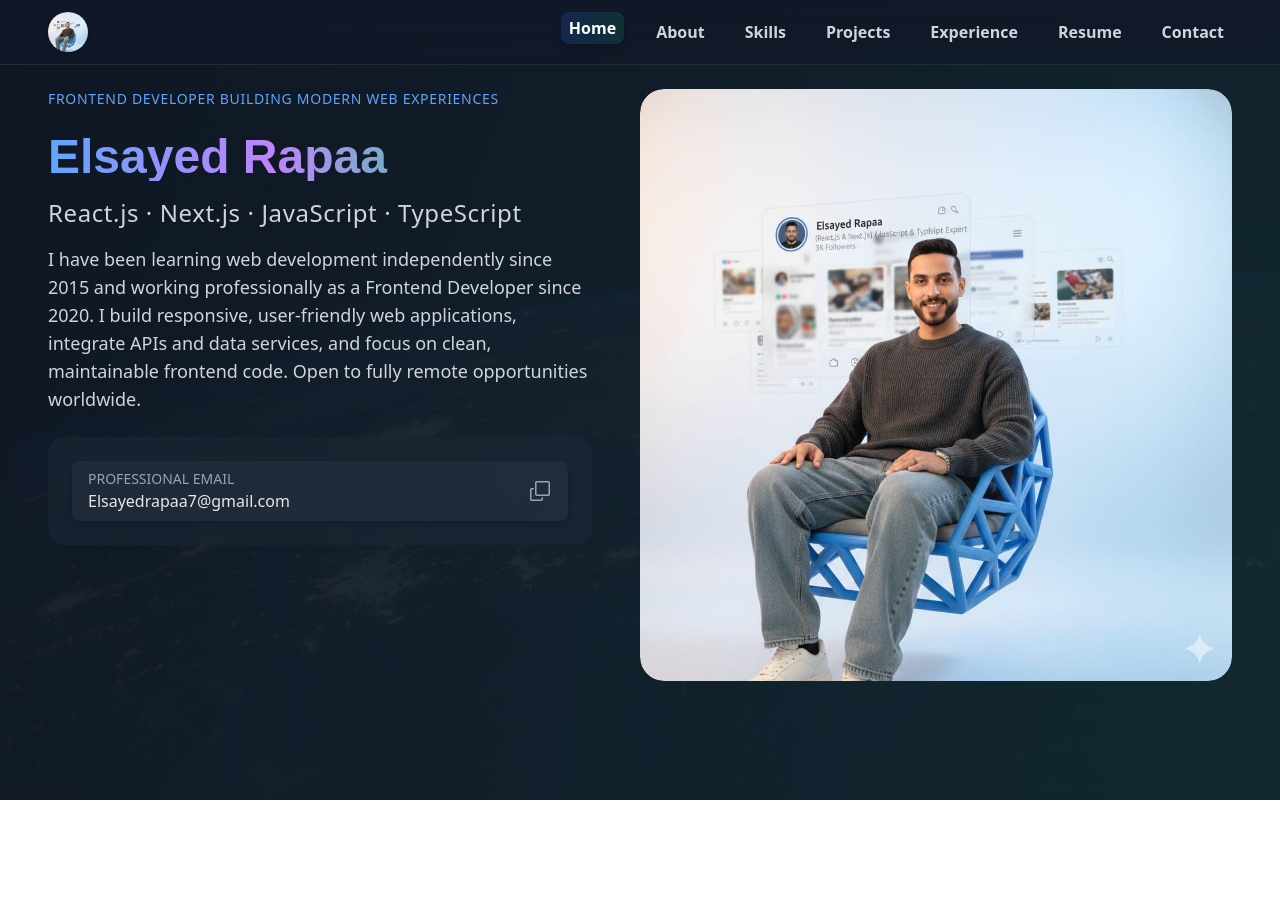
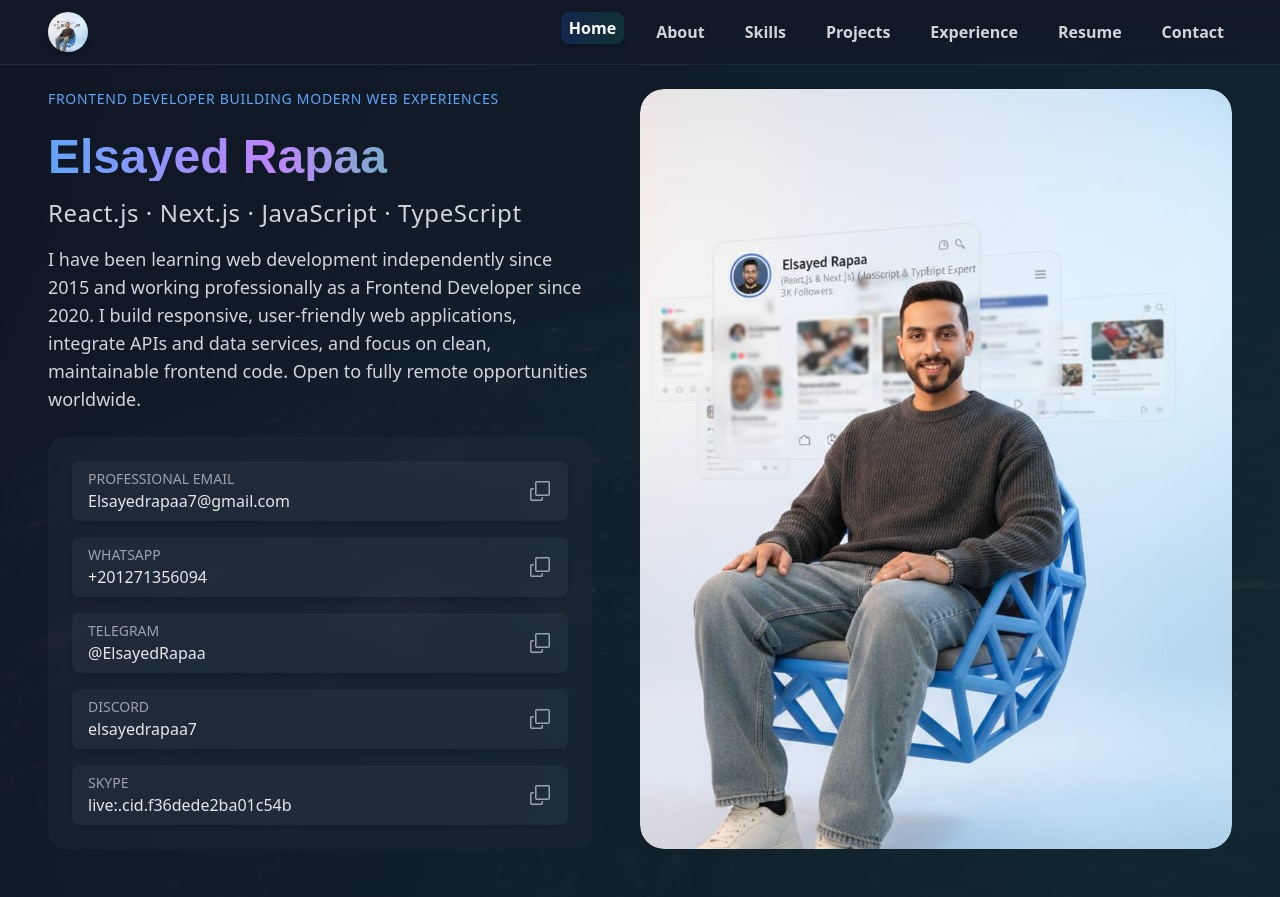
Before and after one commit to ElsayedRapaa/New-Portfolio, a React (Vite) app: page / in a window 1280 px wide. Before the commit the page ends 800 px from the top, so only its background shows below. Built offline with nearby package versions, Linux system fonts and the light colour scheme.

Commit message:
Add social contact methods to homepage

```diff
--- a/src/data/home-contact.ts
+++ b/src/data/home-contact.ts
@@ -1,7 +1,38 @@
-export const homeContact = [
+export interface HomeContactItem {
+  id: number;
+  title: string;
+  contactID: string;
+  href?: string;
+}
+
+export const homeContact: HomeContactItem[] = [
   {
     id: 1,
     title: "Professional Email",
-    contactID: "Elsayedrapaa7@gmail.com"
+    contactID: "Elsayedrapaa7@gmail.com",
+    href: "mailto:Elsayedrapaa7@gmail.com"
+  },
+  {
+    id: 2,
+    title: "WhatsApp",
+    contactID: "+201271356094",
+    href: "https://wa.me/201271356094"
+  },
+  {
+    id: 3,
+    title: "Telegram",
+    contactID: "@ElsayedRapaa",
+    href: "https://t.me/ElsayedRapaa"
+  },
+  {
+    id: 4,
+    title: "Discord",
+    contactID: "elsayedrapaa7"
+  },
+  {
+    id: 5,
+    title: "Skype",
+    contactID: "live:.cid.f36dede2ba01c54b",
+    href: "skype:live:.cid.f36dede2ba01c54b?chat"
   }
 ];
```
